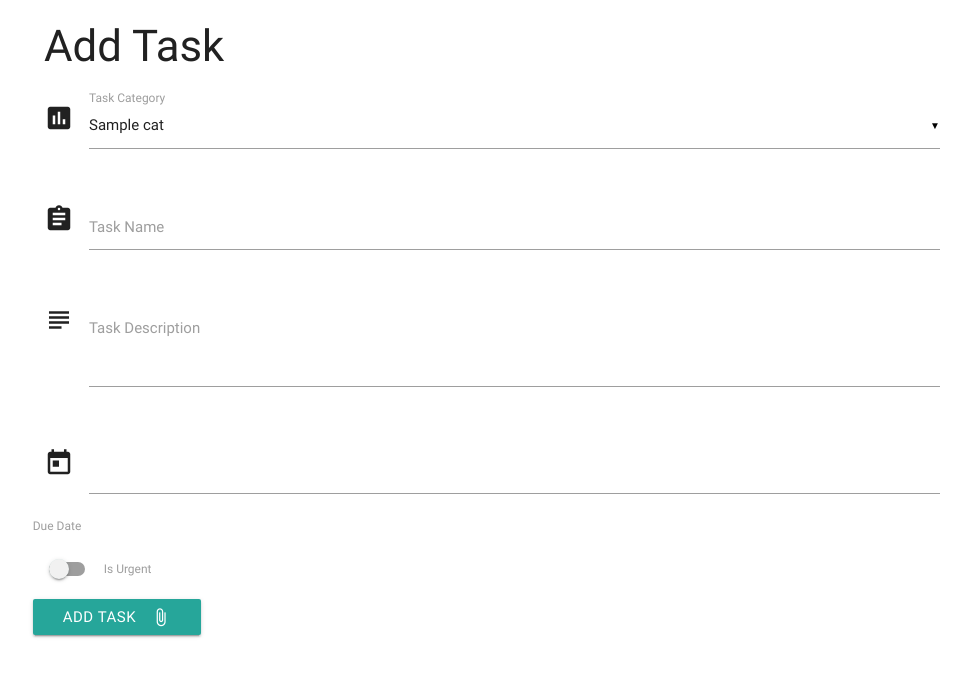
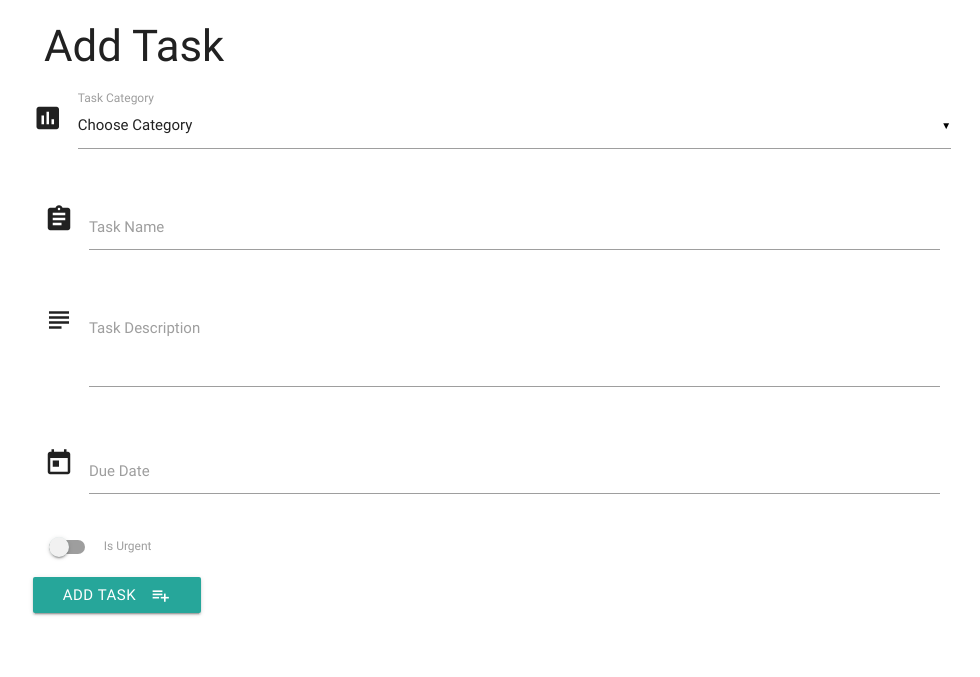
Before and after one commit to onadj/task-manager, a Flask app: template templates/addtask.html in a window 1280 px wide. Shown: the top 677 px of the page, without its empty margins (148-1128 px from the left). Run offline with Flask 2, Linux system fonts and the light colour scheme; the template is opened without the code that fills it: most values are stand-ins (such as "Sample title", 1, 10 or a date in 2020); some libraries are stand-ins or nearby versions.

Commit message:
Push to heroku

```diff
--- a/templates/addtask.html
+++ b/templates/addtask.html
@@ -3,77 +3,50 @@
 <div class="row">
     <form action="{{ url_for('insert_task') }}" method="POST"  class="col s12">
         <div class="row">
+            <div class="row">
                 <div class="input-field col s12">
                     <i class="material-icons prefix">poll</i>
-
                     <select id="category" name="category_name">
-
-
-
                   <option value="" disabled selected>Choose Category</option>
                   {% for cat in categories %}
-
-          {% if cat.category_name == task.category_name %}
-
-
-          <option value="{{cat.category_name}}" selected >{{cat.category_name}}</option>
-{% else %}
-  <option value="{{cat.category_name}}" selected >{{cat.category_name}}</option>
-{% endif %}
-
+                      <option value="{{cat.category_name}}">{{cat.category_name}}</option>
                   {% endfor %}
-
-
                 </select>
                     <label>Task Category</label>
                 </div>
             </div>
-
-    <div class="row">
             <div class="input-field col s12">
                 <i class="material-icons prefix">assignment</i>
-        <input id="task_name" name="task_name" type="text" class="validate" />
+                <input id="task_name" name="task_name" type="text">
                 <label for="icon_prefix">Task Name</label>
             </div>
         </div>
-
         <div class="row">
             <div class="input-field col s12">
                 <i class="material-icons prefix">subject</i>
-        <textarea
-          name="task_description"
-          id="task_description"
-          class="materialize-textarea"
-        ></textarea>
+                <textarea name="task_description" id="task_description" class="materialize-textarea"></textarea>
                 <label for="icon_telephone">Task Description</label>
             </div>
         </div>
-
         <div class="row">
-      <div id="matfix">
             <div class="input-field col s12">
                 <i class="material-icons prefix">today</i>
-
-          <input id="due_date" name="due_date" type="text" class="datepicker" />
-        </div>
+                <input id="due_date" name="due_date" type="text" class="datepicker">
                 <label for="icon_prefix">Due Date</label>
             </div>
         </div>
-
         <div class="row">
             <div class="switch">
                 <label>
-          <input id="is_urgent" name="is_urgent" type="checkbox" />
+                  <input id="is_urgent" name="is_urgent" type="checkbox">
                   <span class="lever"></span>
                   Is Urgent
                 </label>
             </div>
         </div>
-
         <div class="row">
-      <button class="btn waves-effect waves-light" type="submit" name="action">
-        Add Task
-        <i class="material-icons right">attach_file</i>
+            <button class="btn waves-effect waves-light" type="submit" name="action">Add Task
+                <i class="material-icons right">playlist_add</i>
              </button>
         </div>
     </form>
```
Lines whose indentation alone changed are shown as unchanged.
